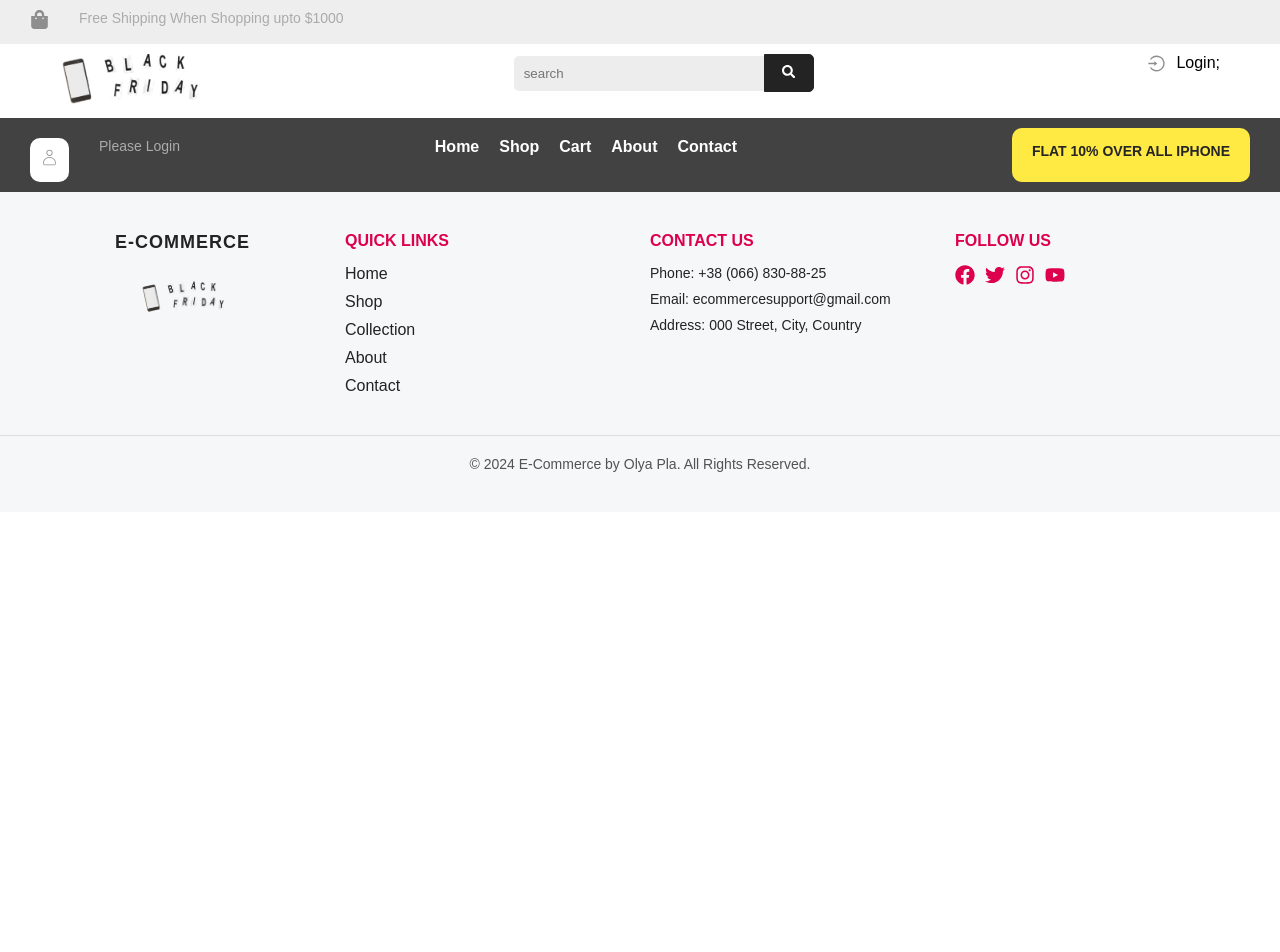
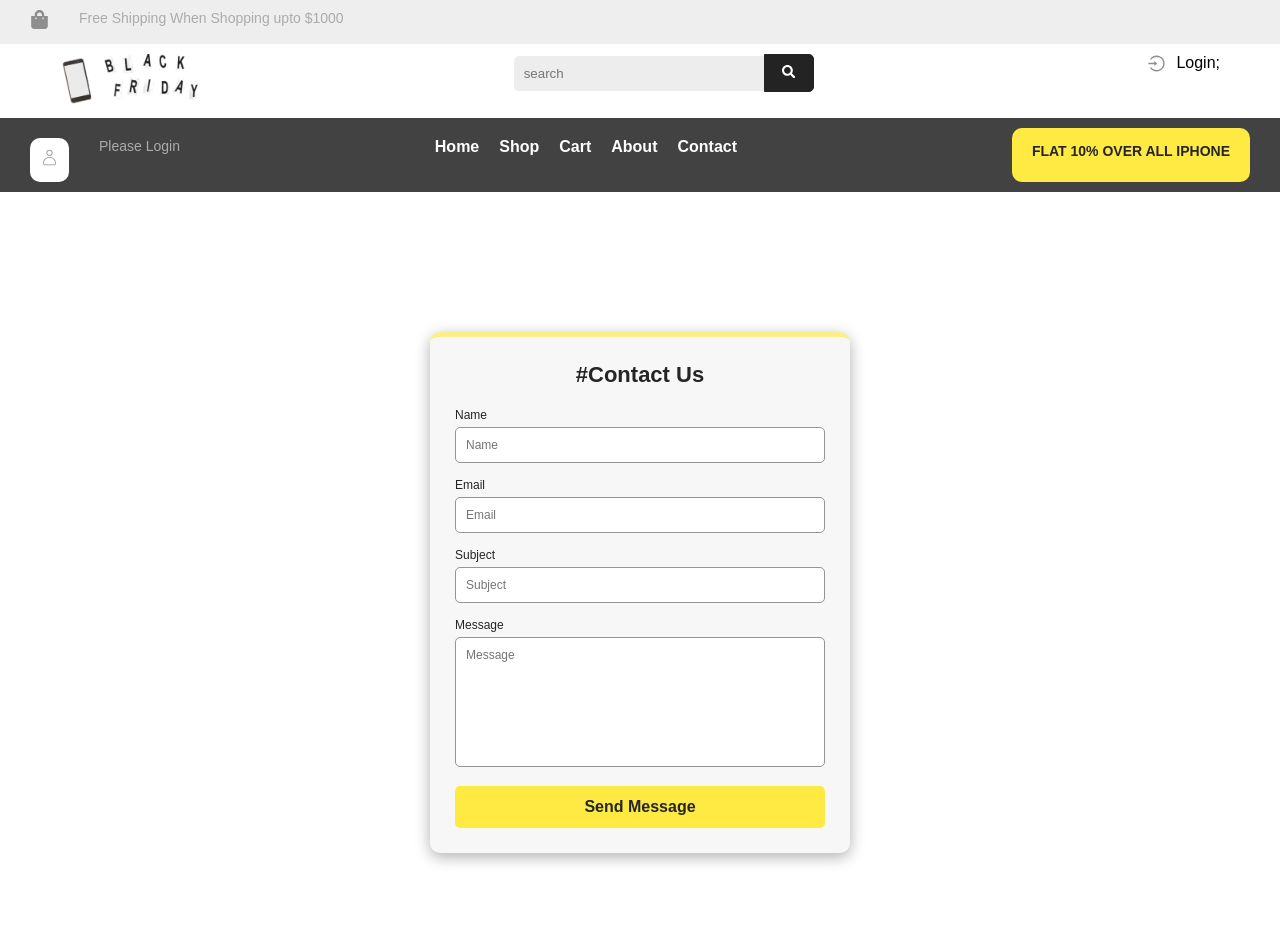
Before and after one commit to xellga-olga/E-Commerce, a React (Create React App) app: page /contact in a window 1280 px wide. Shown: the top 952 px of the page. Before the commit the page ends 800 px from the top, so only its background shows below. Built offline with nearby package versions, Linux system fonts and the light colour scheme.

Commit message:
added contact page

```diff
--- /dev/null
+++ b/src/comp/Contact.js
@@ -0,0 +1,83 @@
+import React, { useState } from "react";
+import "./contact.css";
+
+const Contact = () => {
+  const [formData, setFormData] = useState({
+    name: "",
+    email: "",
+    subject: "",
+    message: "",
+  });
+
+  const handleChange = (e) => {
+    setFormData({ ...formData, [e.target.name]: e.target.value });
+  };
+
+  const handleSubmit = (e) => {
+    e.preventDefault();
+    // add logic for sending data to the server
+    console.log("Form submitted:", formData);
+    // Clearing the form after submitting
+    setFormData({ name: "", email: "", subject: "", message: "" });
+  };
+
+  return (
+    <>
+      <div className="contact-page">
+        <div className="contact-container">
+          <div className="contact-form">
+            <h2>#Contact Us</h2>
+            <form onSubmit={handleSubmit}>
+              <div className="contact-box">
+                <label htmlFor="name">Name</label>
+                <input
+                  type="text"
+                  placeholder="Name"
+                  name="name"
+                  value={formData.name}
+                  onChange={handleChange}
+                  required
+                />
+              </div>
+              <div className="contact-box">
+                <label htmlFor="email">Email</label>
+                <input
+                  type="email"
+                  placeholder="Email"
+                  name="email"
+                  value={formData.email}
+                  onChange={handleChange}
+                  required
+                />
+              </div>
+              <div className="contact-box">
+                <label htmlFor="subject">Subject</label>
+                <input
+                  type="text"
+                  placeholder="Subject"
+                  name="subject"
+                  value={formData.subject}
+                  onChange={handleChange}
+                  required
+                />
+              </div>
+              <div className="contact-box">
+                <label htmlFor="message">Message</label>
+                <textarea
+                  placeholder="Message"
+                  name="message"
+                  value={formData.message}
+                  onChange={handleChange}
+                  required
+                />
+              </div>
+              <button type="submit">Send Message</button>
+            </form>
+          </div>
+        </div>
+      </div>
+    </>
+  );
+};
+
+export default Contact;
--- a/src/comp/Rout.js
+++ b/src/comp/Rout.js
@@ -3,6 +3,7 @@ import { Route, Routes } from "react-router-dom";
 import Home from "./Home";
 import Shop from "./Shop";
 import Cart from "./Cart";
+import Contact from "./Contact";
 
 const Rout = ({
   shop,
@@ -44,6 +45,7 @@ const Rout = ({
             />
           }
         />
+        <Route path="/contact" element={<Contact />} />
       </Routes>
     </>
   );
--- a/src/comp/Shop.js
+++ b/src/comp/Shop.js
@@ -41,7 +41,7 @@ const Shop = ({ shop, Filter, allCateFilter, addToCart }) => {
         </>
       ) : null}
       <div className="shop">
-        <h2># shop</h2>
+        <h2>#shop</h2>
         <p>Home . shop</p>
         <div className="shop-container">
           <div className="shop-container-left-box">
--- /dev/null
+++ b/src/comp/contact.css
@@ -0,0 +1,74 @@
+.contact-page {
+  display: flex;
+  justify-content: center;
+  align-items: center;
+  min-height: 100vh;
+  padding: 20px;
+}
+
+.contact-container {
+  background-color: #e1e1e142;
+  padding: 25px;
+  border-radius: 10px;
+  box-shadow: 0 4px 15px #b0b0b0;;
+  width: 100%;
+  max-width: 420px;
+  border-top: 5px solid rgba(255, 233, 67, 0.596);
+}
+
+.contact-form h2 {
+  font-size: 22px;
+  color: #252525;
+  margin-bottom: 20px;
+  text-align: center;
+}
+
+.contact-box {
+  margin-bottom: 15px;
+}
+
+.contact-box label {
+  display: block;
+  font-size:12px;
+  color: #252525;
+  margin-bottom: 5px;
+}
+
+.contact-box input,
+.contact-box textarea {
+  width: 100%;
+  padding: 10px;
+  font-size:12px;
+  border: 1px solid #959595;
+  border-radius: 5px;
+  transition: all 0.3s ease;
+}
+
+.contact-box input:focus,
+.contact-box textarea:focus {
+  border-color:rgb(255, 233, 67);
+  box-shadow: 0 0 5px rgba(23, 162, 184, 0.2);
+  outline: none;
+}
+
+.contact-box textarea {
+  height: 130px;
+  resize: none;
+}
+
+button[type="submit"] {
+  width: 100%;
+  padding: 12px 0;
+  font-size: 16px;
+  font-weight: bold;
+  color: #252525;
+  background-color: rgb(255, 233, 67);
+  border: none;
+  border-radius: 5px;
+  cursor: pointer;
+  transition: background-color 0.3s ease;
+}
+
+button[type="submit"]:hover {
+  background-color:rgb(255, 225, 0);
+}
```
